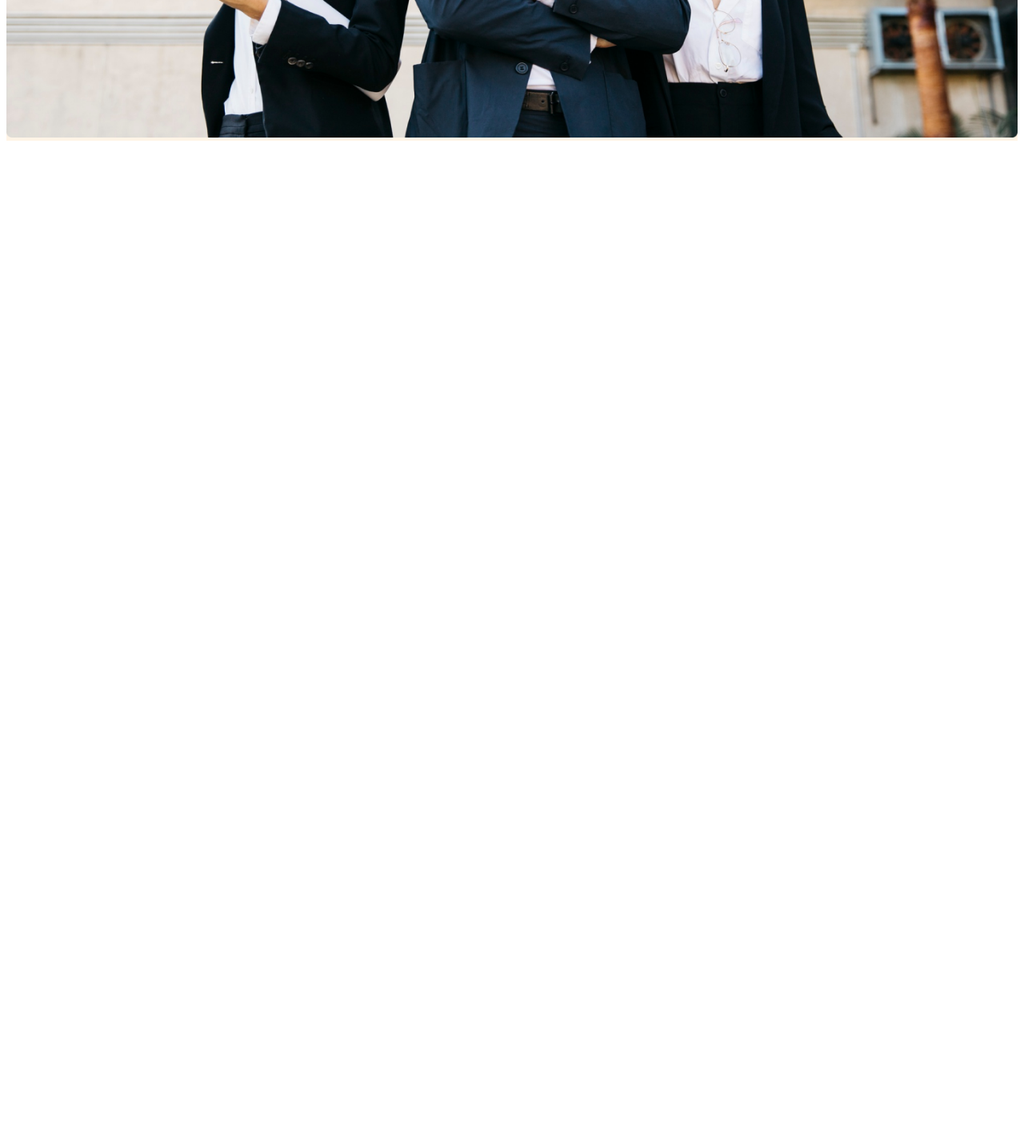
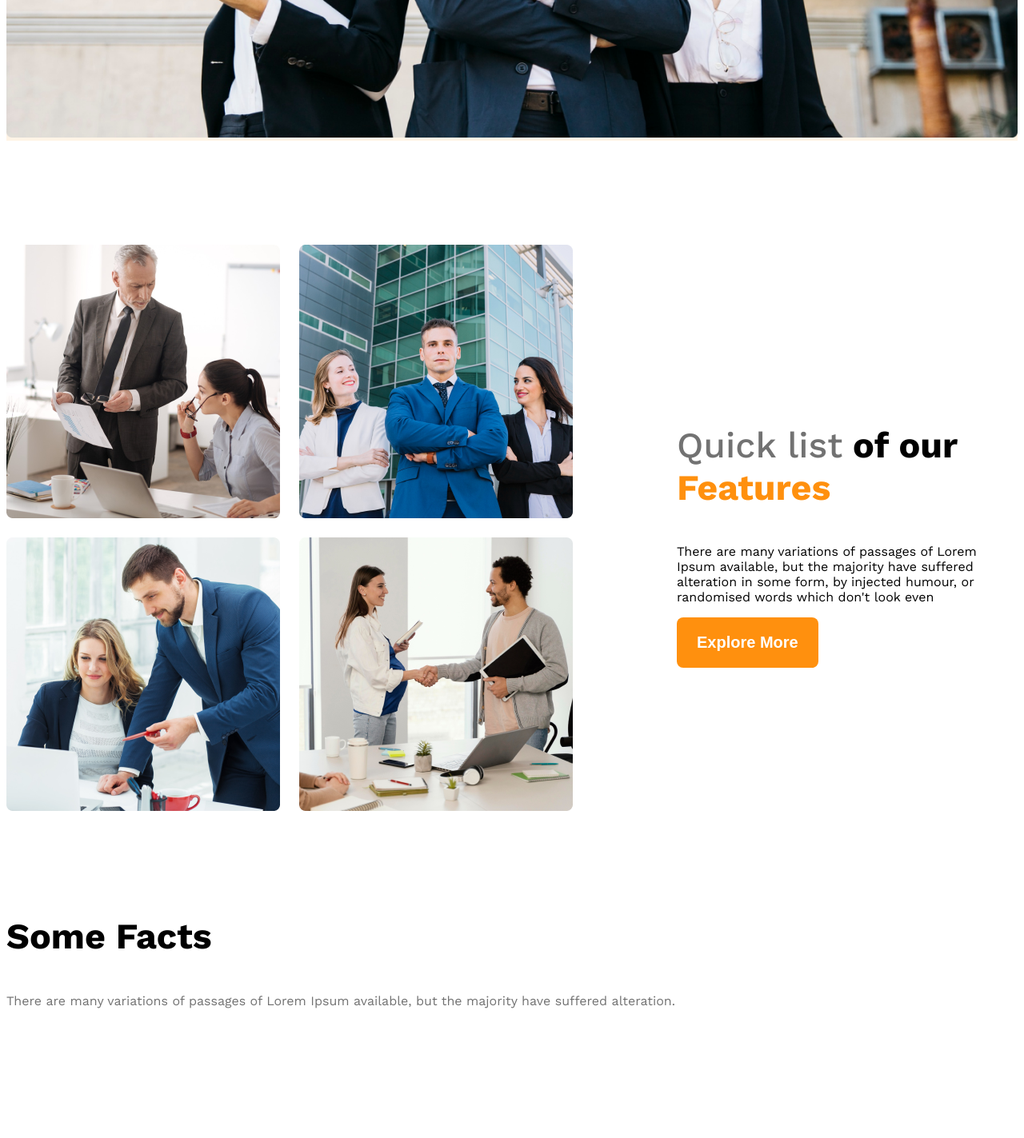
Before and after one commit to Sanzid-Ahmed/ph-responsive-m09, a plain HTML site: page index.html in a window 1280 px wide. Shown: the part 1008-2431 px from the top of the page at 80% size. Before the commit the page ends 1192 px from the top, so only its background shows below. Drawn offline with nearby package versions, Linux system fonts and the light colour scheme.

Commit message:
made responsive added

```diff
--- a/index.html
+++ b/index.html
@@ -27,7 +27,51 @@
         </div>
     </header>
     <main>
+        <!-- teams section start -->
+        <section class="teams display-flex">
+            <div class="team-img-container">
+                <img src="images/team1.png" alt="">
+                <img src="images/team2.png" alt="">
+                <img src="images/team3.png" alt="">
+                <img src="images/team4.png" alt="">
+            </div>
+            <div class="our-features">
+                <h3 class="section-title"><span id="quick-list" class="text-light-gray">Quick list</span> <span>of our</span> <span class="text-primary">Features</span></h3>
+                <p class="feature-discription">There are many variations of passages of Lorem Ipsum available, but the majority have suffered alteration in some form, by injected humour, or randomised words which don't look even</p>
+                <button class="btn-primary">Explore More</button>
+            </div>
+        </section>
+        <!-- features will enjoy -->
+        <section>
 
+        </section>
+        <!-- some facts -->
+        <section class="some-facts">
+            <h3 class="section-title">Some Facts</h3>
+            <p class="text-light-gray">There are many variations of passages of Lorem Ipsum available, but the majority have suffered alteration.</p>
+            <div class="facts-container">
+                <div class="fact">
+                    <img src="" alt="" class="fact-icon">
+                    <h4 class="fact-number"></h4>
+                    <h5 class="fact-name"></h5>
+                </div>
+                <div class="fact">
+                    <img src="" alt="" class="fact-icon">
+                    <h4 class="fact-number"></h4>
+                    <h5 class="fact-name"></h5>
+                </div>
+                <div class="fact">
+                    <img src="" alt="" class="fact-icon">
+                    <h4 class="fact-number"></h4>
+                    <h5 class="fact-name"></h5>
+                </div>
+                <div class="fact">
+                    <img src="" alt="" class="fact-icon">
+                    <h4 class="fact-number"></h4>
+                    <h5 class="fact-name"></h5>
+                </div>
+            </div>
+        </section>
     </main>
     <footer>
 
--- a/styles/architects.css
+++ b/styles/architects.css
@@ -11,6 +11,9 @@
 /* Shared style */
 .display-flex{
     display: flex;
+}
+.text-primary{
+    color: #ff900e;
 }
 .text-gray{
     color: #424242;
@@ -30,7 +33,17 @@
     border-radius: 8px;
     border: none;
 }
-
+main{
+    max-width: 1440px;
+    margin: 0 auto;
+}
+main > section{
+    margin-top: 130px;
+}
+.section-title{
+    font-size: 2.8rem;
+    font-weight: 700;
+}
 
 /* Header styles */
 /* nav bar styles */
@@ -68,9 +81,49 @@
 .banner-image{
     width: 100%;
 }
+
+
+/* team and feature related styles */
+.teams{
+    align-items: center;
+}
+.team-img-container{
+    display: grid;
+    grid-template-columns: repeat(2, 1fr);
+    gap: 24px;
+}
+.our-features{
+    margin-left: 130px;
+    max-width: 530px;
+}
+#quick-list{
+    font-weight: 500;
+}
+
+
+
+
 /* responsive media quary */
 @media screen and (max-width: 576px) {
-    .navbar, .nav-links{
+    .navbar,
+    .nav-links,
+    .teams{
         flex-direction: column;
     }
+    .team-img-container{
+        grid-template-columns: repeat(1, 1fr);
+    }
+    .our-features{
+        margin-left: 20px;
+    }
 }
+
+/* medium size device */
+@media screen and (min-width: 576px) and (max-width: 992px){
+    .teams{
+        flex-direction: column;
+    }
+    .our-features{
+        margin-left: 20px auto;
+    }
+}
```
